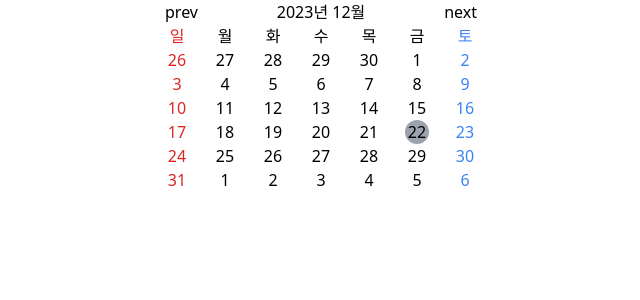
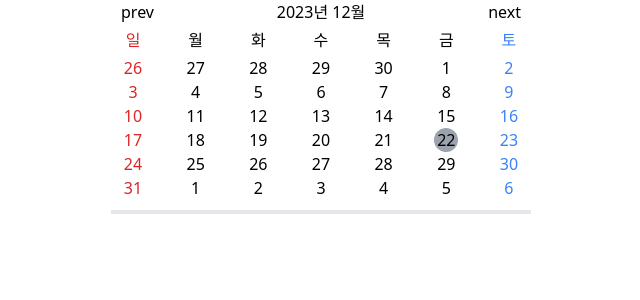
Before and after one commit to tankboyy/3eo500, a Next.js app: page / in a window 1280 px wide. Shown: the top 300 px of the page, without its empty margins (319-959 px from the left). Built offline with nearby package versions, Linux system fonts and the light colour scheme.

Commit message:
캘린더 컴포넌트

```diff
--- /dev/null
+++ b/src/app/api/record/route.ts
@@ -0,0 +1,12 @@
+export async function GET() {
+
+
+	return {
+		"2023-12-23": {
+			"데드리프트": {
+				weight: 100,
+				reps: 5,
+			},
+		}
+	};
+}
--- a/src/components/Calendar.tsx
+++ b/src/components/Calendar.tsx
@@ -10,7 +10,6 @@ export default function Calendar() {
 	const [nowDate, setNowDate] = useState(new Date());
 	const [nowMonth, setNowMonth] = useState(nowDate.getMonth());
 	const [selectDay, setSelectDay] = useState(dayjs(new Date()).format('YYYY-MM-DD'));
-
 	const [monthArr, setMonthArr] = useState<string[][]>();
 
 	useEffect(() => {
@@ -19,7 +18,7 @@ export default function Calendar() {
 
 
 	return (
-		<div className="flex flex-col justify-center">
+		<div className="flex flex-col justify-center border-b-4 pb-[10px] w-full px-[10px]">
 			<div className="flex justify-between">
 				<button className="" onClick={() => {
 					setNowDate(new Date(nowDate.getFullYear(), nowDate.getMonth() - 1, nowDate.getDate()));
@@ -33,7 +32,7 @@ export default function Calendar() {
 				}}> next
 				</button>
 			</div>
-			<div className="flex space-x-6">
+			<div className="flex justify-between py-[4px]">
 				{days.map((day, index) =>
 					<div key={index}
 							 className={`w-6 h-6 text-center ${index === 0 && "text-red-600"} ${index === 6 && "text-blue-500"}`}>
@@ -43,7 +42,7 @@ export default function Calendar() {
 			</div>
 			<div>
 				{makeMonthArr(nowDate).map((week, index) =>
-					<div key={index} className="flex space-x-6">
+					<div key={index} className="flex justify-between">
 						{week.map((day, index) =>
 							<div key={index}
 									 className={`w-6 h-6 text-center cursor-pointer rounded-full hover:bg-gray-200 ${index === 0 && "text-red-600"} ${index === 6 && "text-blue-500"} ${day === selectDay && "bg-gray-400"}`}
--- a/src/utils/makeMonthArr.ts
+++ b/src/utils/makeMonthArr.ts
@@ -22,7 +22,6 @@ export const makeMonthArr = (date: Date) => {
 		chunks.push(monthArr.slice(i, i + 7));
 	}
 
-	console.log(chunks);
 
 	// 첫 주 시작이 일요일이 아닐 경우
 	if (chunks[0].indexOf("") === 0) {
```
